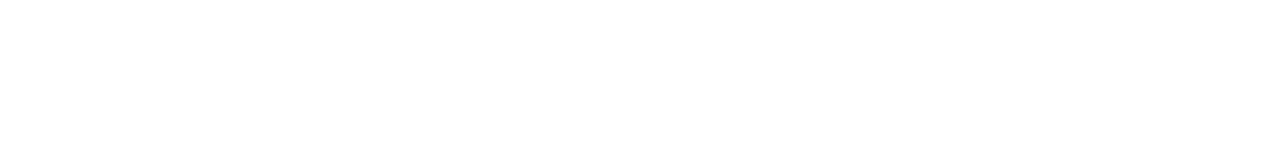
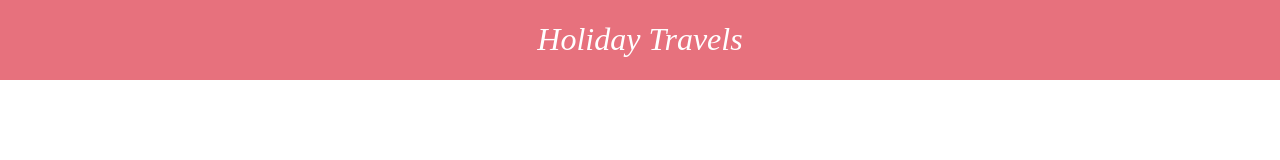
Before and after one commit to derrenpamintuan/Holiday_Travels, a website: page index.html in a window 1280 px wide. Drawn offline with Linux system fonts and the light colour scheme.

Commit message:
Apply CSS to the header for the web page. #1

```diff
--- a/css/styles.css
+++ b/css/styles.css
@@ -0,0 +1,11 @@
+header {
+  display: flex;
+  justify-content: center;
+  background-color: rgba(231, 113, 125, 1);
+}
+
+h1 {
+  color: white;
+  font-weight: lighter;
+  font-style: italic;
+}
--- a/index.html
+++ b/index.html
@@ -11,6 +11,7 @@
 </head>
 <body>
   <header>
+    <h1>Holiday Travels</h1>
   </header>
   <main>
   </main>
```
